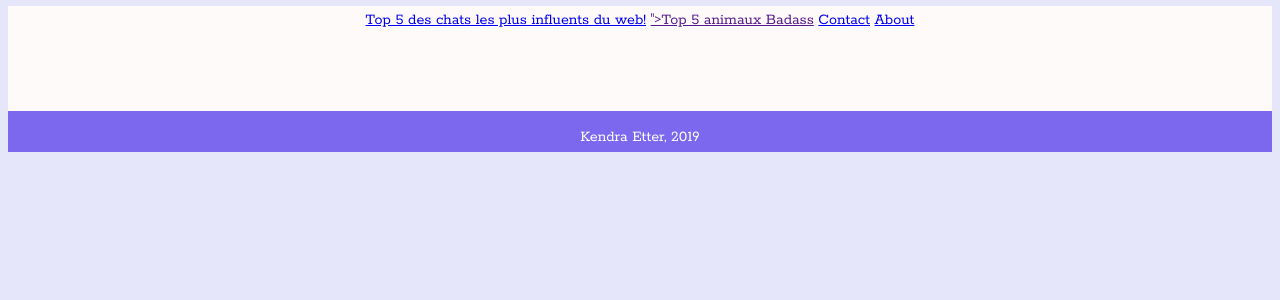
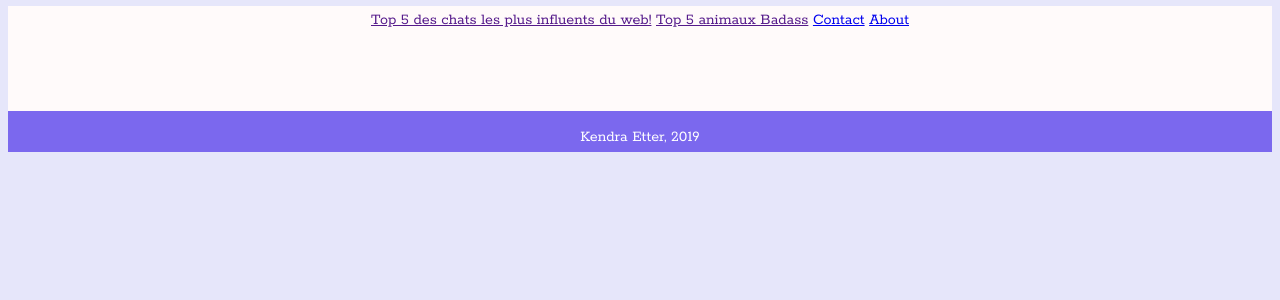
Before and after one commit to Eracom-ID471/projet-2-KendraMaria, a Jekyll site: the page built from index.md, in a window 1280 px wide. Shown: the top 300 px of the page. Built offline with Jekyll 4.4.1, drawn with Linux system fonts in a browser that asks for light colours; part of the change alters nothing that is shown.

```diff
--- a/_includes/header.html
+++ b/_includes/header.html
@@ -1,7 +1,7 @@
 <header>
   <ul>
-  <li><a href="#home">Top 5 des chats les plus influents du web!</a></li>
-  <li><a href="{{ animals.url | relative_url }}"> {{ animals.title }}">Top 5 animaux Badass</a></li>
+  <li><a href="{{ list.url | relative_url }}"> {{ list.title }}Top 5 des chats les plus influents du web!</a></li>
+  <li><a href="{{ animals.url | relative_url }}"> {{ animals.title }} Top 5 animaux Badass</a></li>
   <li><a href="#contact">Contact</a></li>
   <li><a href="#about">About</a></li>
 </ul>
```
